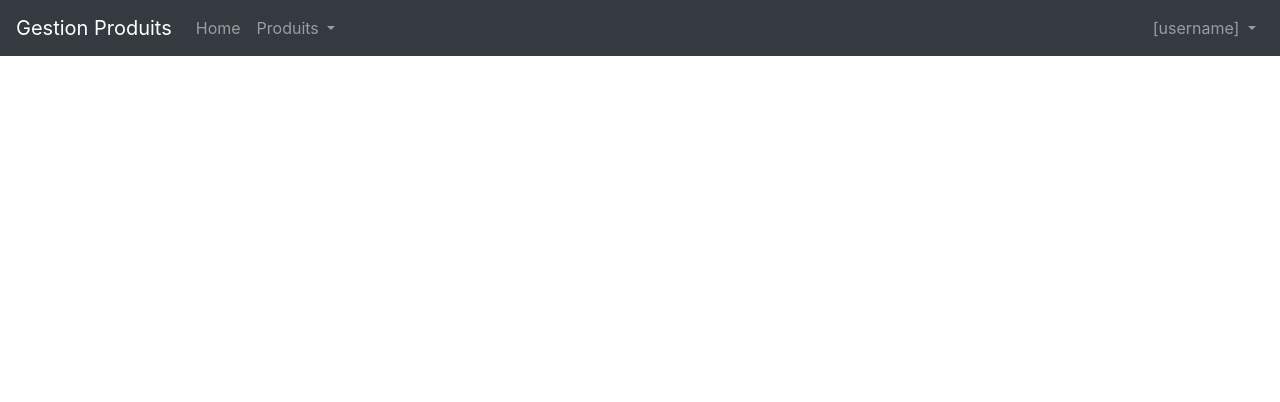
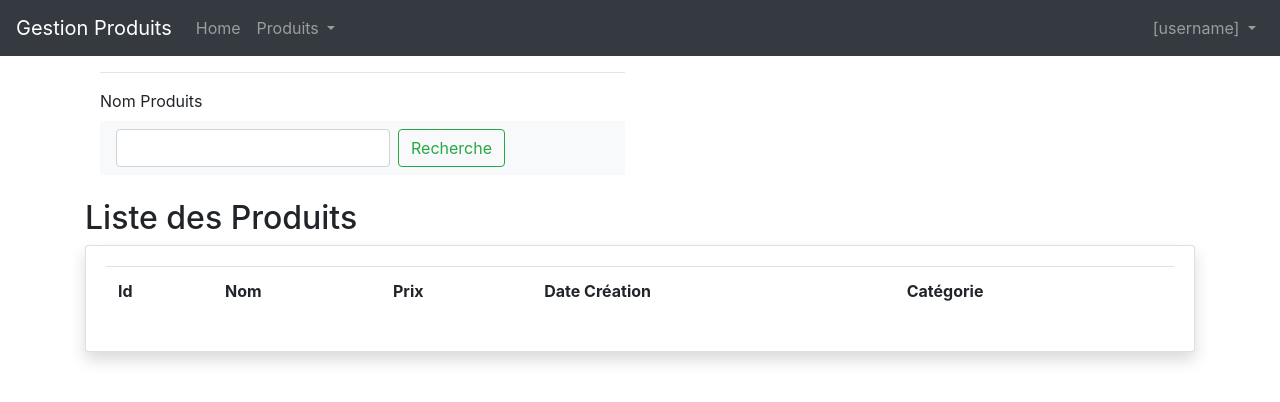
Before and after one commit to Djibba/GestionProduit-Front, an Angular app: page /rechercheParNom in a window 1280 px wide. Before the commit this address led to /. Shown: the top 402 px of the page. Built offline with nearby package versions, Linux system fonts and the light colour scheme.

Commit message:
feat: ajout de la recherche par nom

```diff
--- a/src/app/app-routing.module.ts
+++ b/src/app/app-routing.module.ts
@@ -4,13 +4,15 @@ import { ProduitsComponent } from './produits/produits.component';
 import { AddProduitComponent } from './add-produit/add-produit.component';
 import { UpdateProduitComponent } from './update-produit/update-produit.component';
 import { RechercheParCategorieComponent } from './recherche-par-categorie/recherche-par-categorie.component';
+import { RechercheParNomComponent } from './recherche-par-nom/recherche-par-nom.component';
 
 const routes: Routes = [
   { path: 'produits', component: ProduitsComponent },
   { path: 'add-produit', component: AddProduitComponent },
   { path: '', redirectTo: 'produits', pathMatch: 'full' },
   { path: 'updateProduit/:id', component: UpdateProduitComponent},
-  { path: 'rechercheParCategorie', component: RechercheParCategorieComponent}
+  { path: 'rechercheParCategorie', component: RechercheParCategorieComponent},
+  { path: 'rechercheParNom', component: RechercheParNomComponent}
 ];
 
 @NgModule({
--- a/src/app/app.component.html
+++ b/src/app/app.component.html
@@ -26,7 +26,8 @@
           <div class="dropdown-menu">
             <a class="dropdown-item" routerLink="/add-produit">Ajouter</a>
             <a class="dropdown-item" href="#">Lister</a>
-            <a class="dropdown-item" routerLink="/rechercheParCategorie">Chercher par categorie</a>
+            <a class="dropdown-item" routerLink="/rechercheParCategorie">Rechercher par categorie</a>
+            <a class="dropdown-item" routerLink="/rechercheParNom">Rechercher par nom</a>
           </div>
         </li>
       </ul>
--- a/src/app/app.module.ts
+++ b/src/app/app.module.ts
@@ -9,6 +9,7 @@ import { ProduitsComponent } from './produits/produits.component';
 import { AddProduitComponent } from './add-produit/add-produit.component';
 import { UpdateProduitComponent } from './update-produit/update-produit.component';
 import { RechercheParCategorieComponent } from './recherche-par-categorie/recherche-par-categorie.component';
+import { RechercheParNomComponent } from './recherche-par-nom/recherche-par-nom.component';
 
 @NgModule({
   declarations: [
@@ -16,7 +17,8 @@ import { RechercheParCategorieComponent } from './recherche-par-categorie/recher
     ProduitsComponent,
     AddProduitComponent,
     UpdateProduitComponent,
-    RechercheParCategorieComponent
+    RechercheParCategorieComponent,
+    RechercheParNomComponent
   ],
   imports: [
     BrowserModule,
--- /dev/null
+++ b/src/app/recherche-par-nom/recherche-par-nom.component.html
@@ -0,0 +1,50 @@
+<div class="container">
+  <div class="col-sm-4 col-md-8 col-lg-6 mb-4">
+    <hr />
+    <label>Nom Produits </label>
+
+    <nav class="navbar navbar-light bg-light">
+      <form class="form-inline">
+        <input
+          class="form-control mr-sm-2"
+          type="search"
+          [(ngModel)]="nomProduit"
+          name="nomProduit"
+        />
+        <button
+          (click)="rechercherProds()"
+          class="btn btn-outline-success my-2 my-sm-0"
+          type="submit"
+        >
+          Recherche
+        </button>
+      </form>
+    </nav>
+  </div>
+
+  <div><h2>Liste des Produits</h2></div>
+  <div class="card shadow mb-4">
+    <div class="card-body">
+      <table class="table table-striped">
+        <tr>
+          <th>Id</th>
+          <th>Nom</th>
+          <th>Prix</th>
+          <th>Date Création</th>
+          <th>Catégorie</th>
+        </tr>
+        <tbody *ngFor="let produit of produits">
+          <tr>
+            <td>{{ produit.idProduit }}</td>
+            <td>{{ produit.nomProduit }}</td>
+            <td>{{ produit.prixProduit }}</td>
+            <td>{{ produit.dateCreation | date : "dd/MM/yyyy" }}</td>
+            <td>{{ produit.categorie?.nomCat }}</td>
+            <!-- <td><a class="btn btn-danger" (click)="supprimerProduit(produit)">Supprimer</a></td>
+            <td><a class="btn btn-success" [routerLink]="['/updateProduit',produit.idProduit]">Modifier</a></td> -->
+          </tr>
+        </tbody>
+      </table>
+    </div>
+  </div>
+</div>
--- /dev/null
+++ b/src/app/recherche-par-nom/recherche-par-nom.component.ts
@@ -0,0 +1,29 @@
+import { Component, OnInit } from '@angular/core';
+import { ProduitService } from './../services/produit.service';
+import { Produit } from './../model/produit.model';
+
+@Component({
+  selector: 'app-recherche-par-nom',
+  templateUrl: './recherche-par-nom.component.html',
+  styleUrls: ['./recherche-par-nom.component.css']
+})
+export class RechercheParNomComponent implements OnInit {
+
+  nomProduit!: string;
+  produits!: Produit[];
+
+  constructor(private produitService: ProduitService) { }
+
+  ngOnInit(): void {
+
+  }
+
+  rechercherProds(){
+    this.produitService.rechercheParNom(this.nomProduit).subscribe(
+      data => {
+        this.produits = data;
+      }
+    );
+  }
+
+}
--- a/src/app/services/produit.service.ts
+++ b/src/app/services/produit.service.ts
@@ -77,4 +77,8 @@ export class ProduitService {
     rechercheParCategorie(id:number): Observable<Produit[]> {
       return this.http.get<Produit[]>(apiUrl + `/prodsCat/${id}`);
     }
+
+    rechercheParNom(nom:string): Observable<Produit[]> {
+      return this.http.get<Produit[]>(apiUrl + `/prodsByNom/${nom}`);
+    }
 }
```
Also changed, not shown: src/app/recherche-par-nom/recherche-par-nom.component.css (added), 1 other file (tests, documents, lock files or other folders).
